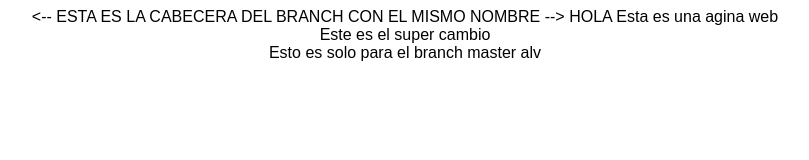
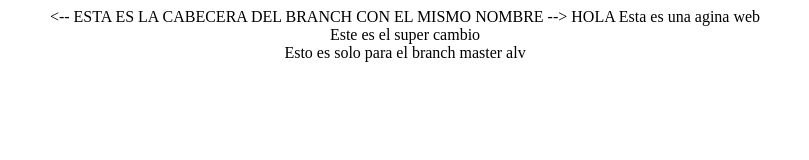
Before and after one commit to d-ufrik/sht, a plain HTML site: page index.html in a window 1280 px wide. Shown: the whole page, without its empty margins (235-1044 px from the left). Drawn offline with Linux system fonts and the light colour scheme.

Commit message:
Commit en master para generar conflicto

```diff
--- a/css/estilos.css
+++ b/css/estilos.css
@@ -2,7 +2,7 @@ body
 {
 
  text-align:center;
- font-family:arial
+ font-family:comic
 
 }
 
--- a/index.html
+++ b/index.html
@@ -4,7 +4,7 @@
 <-- ESTA ES LA CABECERA DEL BRANCH CON EL MISMO NOMBRE -->
 
 <head>
-<title> Whatever cabecera </title>
+<title> Whatever Master </title>
 
 </head>
 <body>
```
